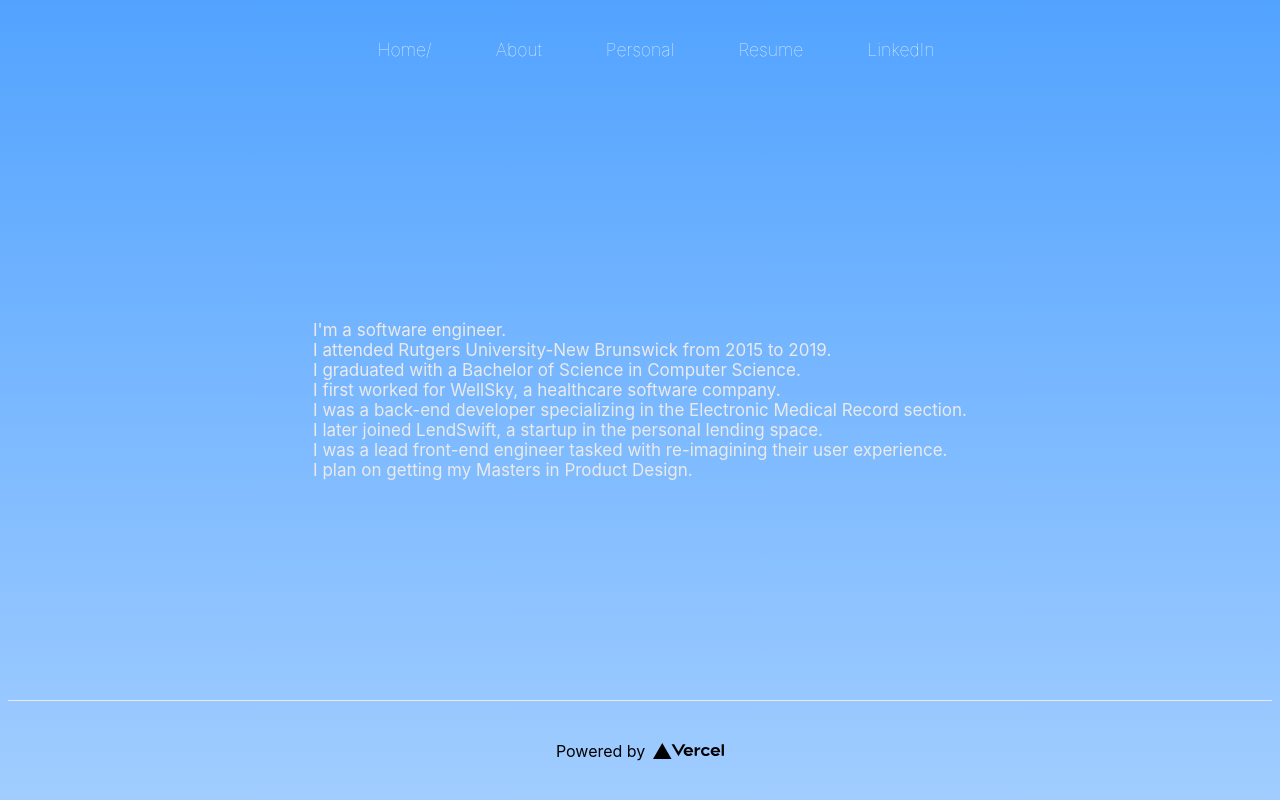
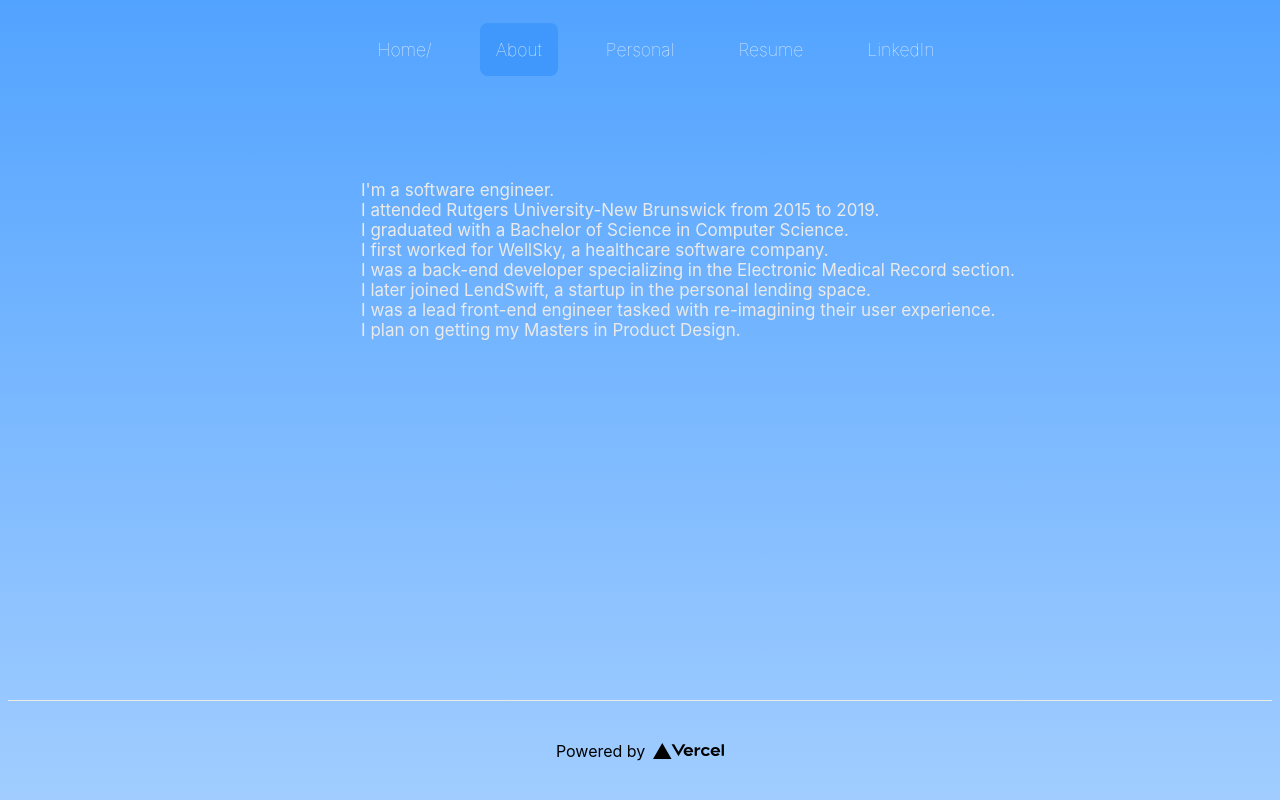
Before and after one commit to colnies/personal-website, a Next.js app: page /about in a window 1280 px wide. Built offline with nearby package versions, Linux system fonts and the light colour scheme.

Commit message:
design changes

```diff
--- a/components/NavigationBar/index.js
+++ b/components/NavigationBar/index.js
@@ -2,14 +2,15 @@ import Link from "next/link"
 import styles from '../../styles/Nav.module.css';
 
 
-export const NavigationBar = () => {
+export const NavigationBar = ({selected}) => {
+
     return (
         <div className={styles.navbar}>
             <ul className={styles.navList}>
-                <li href='/' className={styles.nav}><a href='/'>Home/</a></li>
-                <li  className={styles.nav}><a href='/about'>About</a></li>
-                <li  className={styles.nav}><a href='/personal'>Personal</a></li>
-                <li  className={styles.nav}><a href='/resume'>Resume</a></li>
+                <li  className={selected === 'home' ? styles.active : styles.nav}><a href='/'>Home/</a></li>
+                <li  className={selected === 'about' ? styles.active : styles.nav}><a href='/about'>About</a></li>
+                <li  className={selected === 'personal' ? styles.active : styles.nav}><a href='/personal'>Personal</a></li>
+                <li  className={selected === 'resume' ? styles.active : styles.nav}><a href='/resume'>Resume</a></li>
                 <li  className={styles.nav}><a href='https://www.linkedin.com/in/colin-nies-564847120/'> LinkedIn</a></li>
 
 
--- a/pages/about.js
+++ b/pages/about.js
@@ -6,7 +6,7 @@ import styles from '../styles/Home.module.css';
 export default function About() {
   return (
     <div className={styles.container}>
-      <NavigationBar />
+      <NavigationBar selected='about'/>
       <Head>
         <title>About</title>
         <link rel="icon" href="/favicon.ico" />
--- a/pages/index.js
+++ b/pages/index.js
@@ -6,7 +6,7 @@ import styles from '../styles/Home.module.css';
 export default function Home() {
   return (
     <div className={styles.container}>
-      <NavigationBar />
+      <NavigationBar selected='home'/>
       <Head>
         <title>Home</title>
         <link rel="icon" href="/favicon.ico" />
--- a/pages/personal.js
+++ b/pages/personal.js
@@ -6,7 +6,7 @@ import styles from '../styles/Home.module.css';
 export default function Personal() {
   return (
     <div className={styles.container}>
-      <NavigationBar />
+      <NavigationBar selected='personal'/>
       <Head>
         <title>Personal</title>
         <link rel="icon" href="/favicon.ico" />
--- a/pages/resume.js
+++ b/pages/resume.js
@@ -3,7 +3,7 @@ import { Document, Page, pdfjs } from 'react-pdf';
 import { NavigationBar } from '../components/NavigationBar';
 import styles from '../styles/Home.module.css';
 
-export default function Home() {
+export default function Resume() {
   const [numPages, setNumPages] = useState(null);
   // Set the worker URL for PDF rendering (adjust the path as needed)
   pdfjs.GlobalWorkerOptions.workerSrc = `//cdnjs.cloudflare.com/ajax/libs/pdf.js/${pdfjs.version}/pdf.worker.min.js`;
@@ -11,7 +11,7 @@ export default function Home() {
   return (
 
     <div className={styles.container}>
-      <NavigationBar />
+      <NavigationBar selected='resume'/>
       <main>
 
         <Document
--- a/styles/Nav.module.css
+++ b/styles/Nav.module.css
@@ -31,6 +31,35 @@
   background-color: #4098fc;
 }
 
+/* Style for the active page */
+.active a {
+  margin: 0 0 0 2rem;
+    padding: 1rem;
+    flex-basis: 45%;
+    list-style-type: none;
+    line-height: 3rem;
+    color:rgb(253, 253, 253);
+    text-decoration: none;
+    font-weight: 100;
+    font-size: 1.1rem;
+    transition: border-color 0.3s ease, background-color 0.3s ease; /* Add a smooth transition effect for the border and background color */
+    border-radius: 8px; /* Add rounded corners */
+    font-family:
+            -apple-system,
+            BlinkMacSystemFont,
+            Segoe UI,
+            Roboto,
+            Oxygen,
+            Ubuntu,
+            Cantarell,
+            Fira Sans,
+            Droid Sans,
+            Helvetica Neue,
+            sans-serif;
+  background-color: #4098fc;; /* Set the background color for the active page */
+
+}
+
 .navList {
   list-style: none;
   display: flex;
--- a/styles/global.css
+++ b/styles/global.css
@@ -36,10 +36,11 @@ main {
   flex: 1;
   display: flex;
   flex-direction: column;
-  justify-content: center;
+  justify-content: flex-start;
   align-items: center;
   color:#eaeaea;
   font-size: 17px;
+  padding-left: 6rem;
 }
 
 footer {
```
